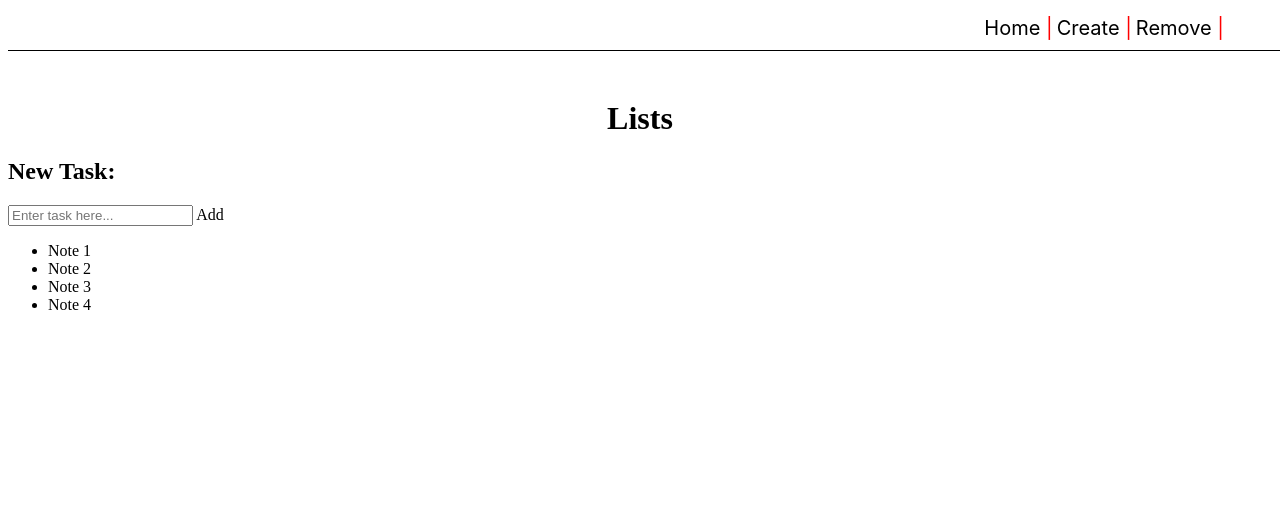
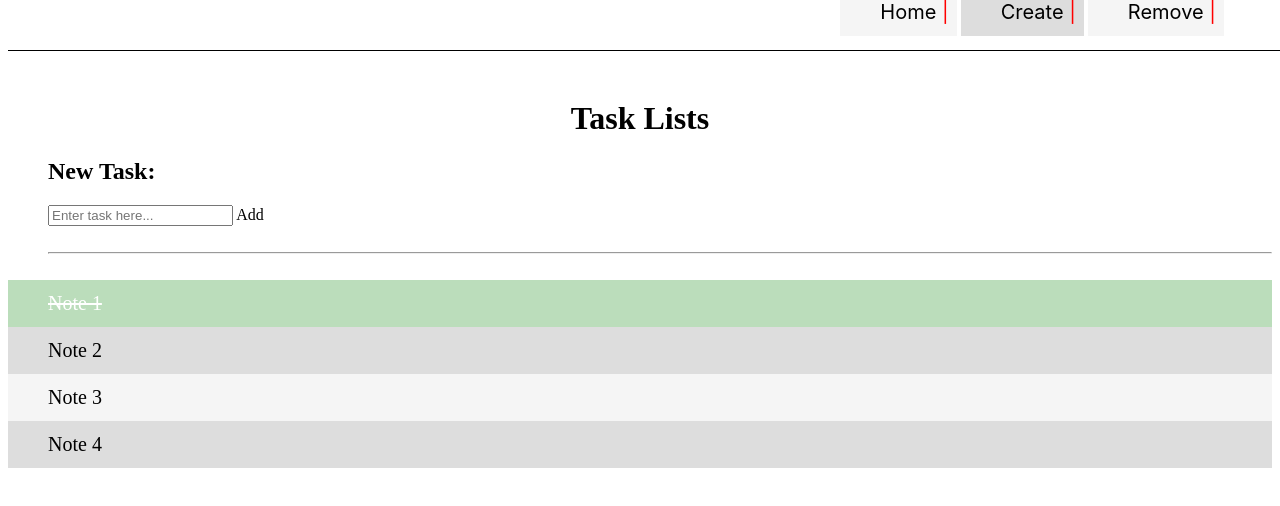
Before and after one commit to CamGen/ToDo-App, a plain HTML site: page index.html in a window 1280 px wide. Drawn offline with Linux system fonts and the light colour scheme.

Commit message:
small format additions

```diff
--- a/css/stylesheet.css
+++ b/css/stylesheet.css
@@ -18,12 +18,12 @@
     font-size: 20px;
     font-family: Ubuntu, -apple-system, BlinkMacSystemFont, 'Segoe UI', Roboto, Oxygen, Cantarell, 'Open Sans', 'Helvetica Neue', sans-serif;
     color: red;
-  }
+}
 
 .navbar li a:hover{
     font-weight: bold;
     text-shadow: grey 0px 0px 5px;
-  }
+}
 
 .navbar ul {
     list-style-type: none;
@@ -37,8 +37,46 @@
     text-align: center;
 }
 
-.grid {
-    display: grid;
-    grid-template-columns: repeat(auto-fit, minmax(200px, 1fr));
-    grid-gap: 10px;
-  }
+.newItem {
+    padding-left: 40px;
+}
+
+ul {
+    margin: 0;
+    padding: 0;
+}
+
+ul li {
+    position: relative;
+    background: #ddd;
+    font-size: 20px;
+    transition: 0.2s;
+    padding: 12px 8px 12px 40px;
+
+    /* make the list items unselectable */
+    -webkit-user-select: none;
+    -moz-user-select: none;
+    -ms-user-select: none;
+    user-select: none;
+}
+
+ul li:nth-child(odd) {
+    background: #f5f5f5;
+}
+
+ul li:hover {
+    background: #daa;
+}
+
+/* strike out line and add background colour when checked*/
+ul li.checked {
+    background: #bdb;
+    color: #fff;
+    text-decoration: line-through;
+}
+
+/* add check mark */
+ul li.checked::before {
+    background-image: url(images/imgCheck2.png);
+    background-position: left top;
+}
--- a/index.html
+++ b/index.html
@@ -2,7 +2,7 @@
 <html lang=en>
 
     <head>
-        <title>Tasks</title>
+        <title>ToDo App</title>
         <meta charset="utf-8">
         <meta name="viewport" content="width=device-width">
         <link href="css/stylesheet.css" rel="stylesheet" type="text/css" />
@@ -18,17 +18,21 @@
         </nav>
 
         <div class="home">
-            <h1>Lists</h1>
+            <h1 id="heading">Task Lists</h1>
         </div>
 
         <div class="newItem">
             <h2>New Task:</h2>
             <input type="text" id="input" placeholder="Enter task here...">
             <span onclick="alert('Write a JavaScript function')" class="addBtn">Add</span>
+            <br>
+            <br>
+            <hr>
         </div>
+        <br>
 
         <ul id="itemList">
-            <li>Note 1</li>
+            <li class="checked">Note 1</li>
             <li>Note 2</li>
             <li>Note 3</li>
             <li>Note 4</li>
```
Also changed, not shown: images/imgCheck.svg (added), images/imgCheck2.png (added).
